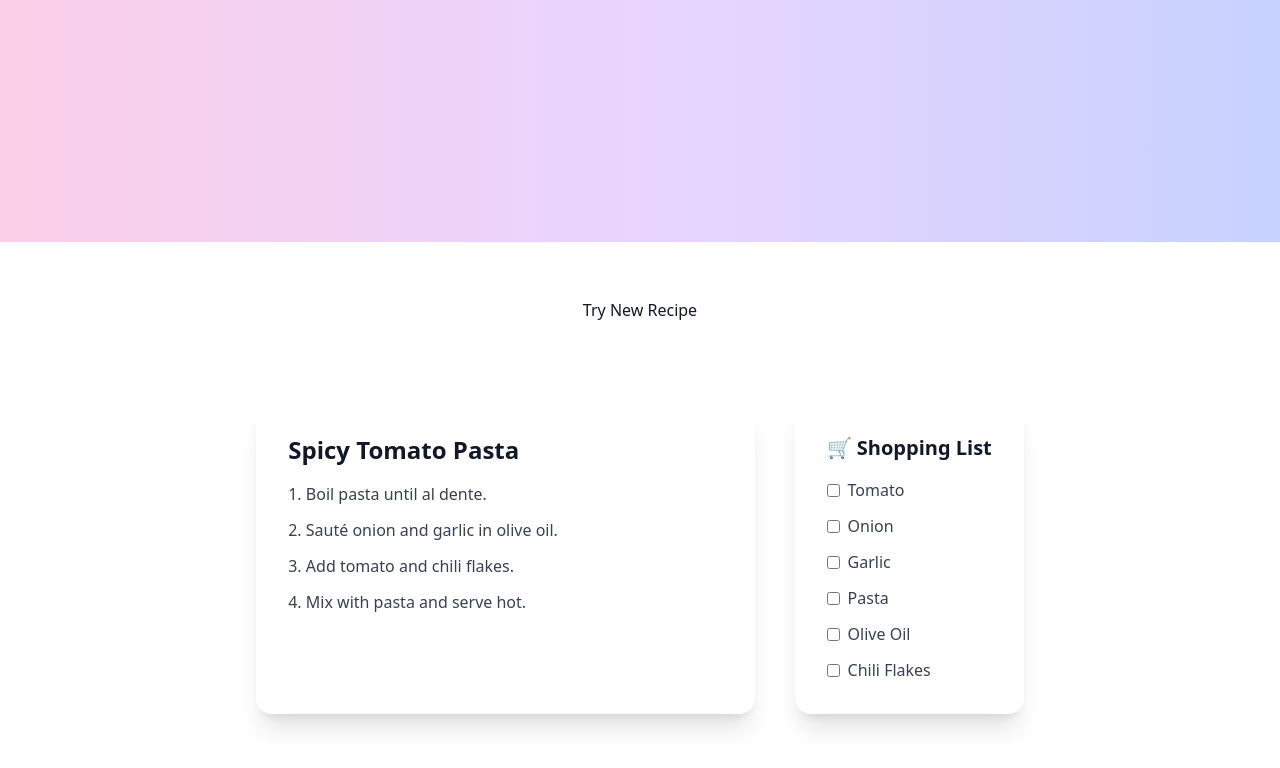
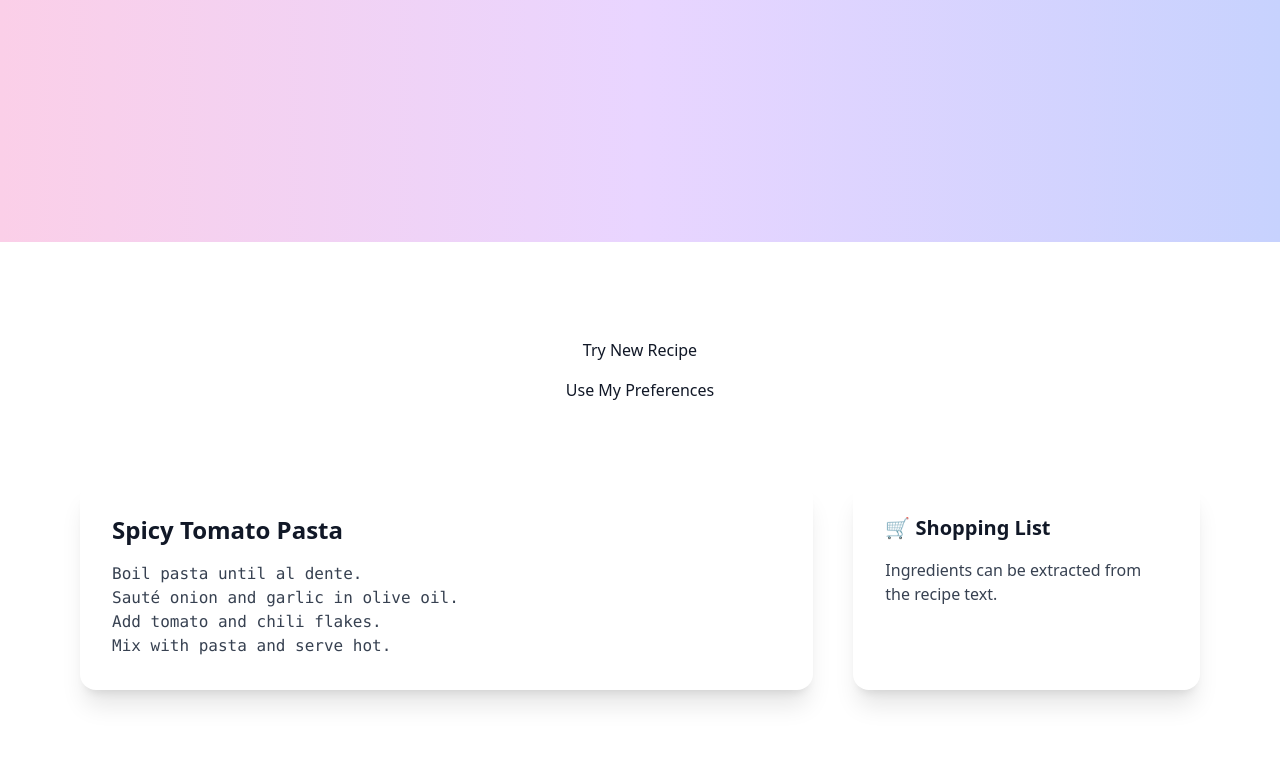
Before and after one commit to apurv2006/BitNBuild-25_PAAS, a React (Vite) app: page / in a window 1280 px wide. Shown: the part 616-1384 px from the top of the page. Built offline with nearby package versions, Linux system fonts and the light colour scheme.

Commit message:
Frontend changes

```diff
--- a/src/pages/RecipeGenerator.jsx
+++ b/src/pages/RecipeGenerator.jsx
@@ -1,7 +1,10 @@
 import { useState } from "react";
+import axios from "axios";
 
-function RecipeGenerator() {
+function RecipeGenerator({ userPreferences }) {
   const [showForm, setShowForm] = useState(false);
+  const [usePreferencesMode, setUsePreferencesMode] = useState(false);
+
   const [formData, setFormData] = useState({
     allergies: [],
     diet: "",
@@ -11,19 +14,13 @@ function RecipeGenerator() {
     ingredients_love: "",
     ingredients_hate: "",
     primary_goal: "",
+    ingredients: "",
   });
 
-  // Example recipe output (replace later with backend data)
-  const recipe = {
+  const [recipe, setRecipe] = useState({
     title: "Spicy Tomato Pasta",
-    ingredients: ["Tomato", "Onion", "Garlic", "Pasta", "Olive Oil", "Chili Flakes"],
-    steps: [
-      "Boil pasta until al dente.",
-      "Sauté onion and garlic in olive oil.",
-      "Add tomato and chili flakes.",
-      "Mix with pasta and serve hot.",
-    ],
-  };
+    text: `Boil pasta until al dente.\nSauté onion and garlic in olive oil.\nAdd tomato and chili flakes.\nMix with pasta and serve hot.`,
+  });
 
   const handleChange = (e) => {
     const { name, value, type, checked } = e.target;
@@ -39,42 +36,88 @@ function RecipeGenerator() {
     }
   };
 
-  const handleSubmit = (e) => {
+  const handleUsePreferencesClick = () => {
+    setUsePreferencesMode(true);
+    setShowForm(true);
+  };
+
+  const handleSubmit = async (e) => {
     e.preventDefault();
-    console.log("Recipe Form Data:", formData); // send to backend
-    setShowForm(false); // auto-close after submit
+    try {
+      const payload = usePreferencesMode
+        ? { ...userPreferences, ingredients: formData.ingredients }
+        : { ...formData };
+
+      const response = await axios.post(
+        "http://127.0.0.1:5000/api/generate-recipe",
+        payload
+      );
+
+      // Map API response to display format
+      setRecipe({
+        title: response.data.recipe.title,
+        text: response.data.recipe.recipe_text,
+      });
+    } catch (error) {
+      console.error("API error:", error);
+      alert("Failed to generate recipe. Check console for details.");
+    }
+
+    setShowForm(false);
+    setUsePreferencesMode(false);
   };
 
   return (
     <section
       id="recipe-generator"
-      // Added padding and dark mode background
       className="min-h-screen flex flex-col items-center justify-start p-10 relative bg-base-100 dark:bg-gray-900 dark:text-gray-200"
     >
-      {/* Try New Recipe Button */}
-      {/* Updated with a more prominent style */}
+      {/* Buttons */}
+      <div className="flex flex-col items-center gap-4 mt-4">
         <button
-        className="btn btn-primary mb-4 absolute top-4 left-1/2 transform -translate-x-1/2 transition-colors duration-300"
-        onClick={() => setShowForm(true)}
+          className="btn btn-primary transition-colors duration-300"
+          onClick={() => { setUsePreferencesMode(false); setShowForm(true); }}
         >
           Try New Recipe
         </button>
 
+        <button
+          className="btn btn-secondary transition-colors duration-300"
+          onClick={handleUsePreferencesClick}
+        >
+          Use My Preferences
+        </button>
+      </div>
+
       {/* Form Modal */}
       {showForm && (
         <div className="fixed inset-0 bg-black bg-opacity-50 flex items-center justify-center z-50">
-          {/* Added smoother look with shadow, padding, and rounded corners */}
           <div className="bg-base-100 dark:bg-gray-800 p-8 rounded-2xl shadow-2xl w-full max-w-md relative transition-colors duration-300">
             <button
               className="absolute top-4 right-4 text-red-500 hover:text-red-700 dark:text-red-400 dark:hover:text-red-600 transition-colors duration-300"
-              onClick={() => setShowForm(false)}
+              onClick={() => { setShowForm(false); setUsePreferencesMode(false); }}
             >
               <svg xmlns="http://www.w3.org/2000/svg" className="h-6 w-6" fill="none" viewBox="0 0 24 24" stroke="currentColor">
                 <path strokeLinecap="round" strokeLinejoin="round" strokeWidth={2} d="M6 18L18 6M6 6l12 12" />
               </svg>
             </button>
-            <h2 className="text-2xl font-bold mb-6 text-center text-gray-900 dark:text-white">Recipe Preferences</h2>
+
+            <h2 className="text-2xl font-bold mb-6 text-center text-gray-900 dark:text-white">
+              {usePreferencesMode ? "Enter Ingredients You Have" : "Recipe Preferences"}
+            </h2>
+
             <form className="space-y-4" onSubmit={handleSubmit}>
+              {usePreferencesMode ? (
+                <input
+                  type="text"
+                  name="ingredients"
+                  placeholder="Ingredients (comma separated)"
+                  className="input input-bordered w-full bg-gray-100 dark:bg-gray-700 dark:text-white border-none focus:outline-none"
+                  onChange={handleChange}
+                  required
+                />
+              ) : (
+                <>
                   {/* Allergies */}
                   <div>
                     <label className="font-semibold text-gray-700 dark:text-gray-300">Allergies</label>
@@ -106,7 +149,6 @@ function RecipeGenerator() {
                     <option value="Non-Vegetarian">Non-Vegetarian</option>
                   </select>
 
-              {/* Other Inputs */}
                   <input
                     type="text"
                     name="favorite_cuisine"
@@ -147,6 +189,13 @@ function RecipeGenerator() {
                     className="input input-bordered w-full bg-gray-100 dark:bg-gray-700 dark:text-white border-none focus:outline-none"
                     onChange={handleChange}
                   />
+                  <input
+                    type="text"
+                    name="ingredients"
+                    placeholder="Ingredients you have (comma separated)"
+                    className="input input-bordered w-full bg-gray-100 dark:bg-gray-700 dark:text-white border-none focus:outline-none"
+                    onChange={handleChange}
+                  />
                   <select
                     name="primary_goal"
                     className="select select-bordered w-full bg-gray-100 dark:bg-gray-700 dark:text-white border-none focus:outline-none"
@@ -157,41 +206,27 @@ function RecipeGenerator() {
                     <option value="Healthy">Healthy Eating</option>
                     <option value="Gourmet">Gourmet Cooking</option>
                   </select>
+                </>
+              )}
 
               <button type="submit" className="btn btn-primary w-full">
-                Submit
+                Generate Recipe
               </button>
             </form>
           </div>
         </div>
       )}
 
-      {/* Layout: Recipe + Shopping List */}
-      {/* Updated layout to be a grid for responsiveness and added gap */}
+      {/* Recipe + Shopping List */}
       <div className="w-full mt-20 gap-10 grid grid-cols-1 lg:grid-cols-3">
-        {/* Recipe Output */}
-        {/* Added smooth, sleek card styling */}
         <div className="flex-1 lg:col-span-2 bg-white dark:bg-gray-800 dark:text-white p-8 rounded-2xl shadow-xl transition-colors duration-300">
           <h2 className="text-2xl font-bold mb-4">{recipe.title}</h2>
-          <ol className="list-decimal list-inside space-y-3 text-gray-700 dark:text-gray-300">
-            {recipe.steps.map((step, index) => (
-              <li key={index}>{step}</li>
-            ))}
-          </ol>
+          <pre className="whitespace-pre-wrap text-gray-700 dark:text-gray-300">{recipe.text}</pre>
         </div>
 
-        {/* Shopping List Sidebar */}
-        {/* Added smooth, sleek card styling */}
         <div className="w-full bg-base-200 dark:bg-gray-800 dark:text-white p-8 rounded-2xl shadow-xl transition-colors duration-300 mt-8 lg:mt-0">
           <h2 className="text-xl font-bold mb-4">🛒 Shopping List</h2>
-          <ul className="space-y-3">
-            {recipe.ingredients.map((item) => (
-              <li key={item} className="flex items-center gap-2">
-                <input type="checkbox" className="checkbox checkbox-primary" />
-                <span className="text-gray-700 dark:text-gray-300">{item}</span>
-              </li>
-            ))}
-          </ul>
+          <p className="text-gray-700 dark:text-gray-300">Ingredients can be extracted from the recipe text.</p>
         </div>
       </div>
     </section>
--- /dev/null
+++ b/src/utils/parseRecipe.jsx
@@ -0,0 +1,27 @@
+// utils/parseRecipe.js
+export function parseRecipeSteps(recipeText) {
+  // Match lines starting with a number + period (1., 2., 3., etc.)
+  const stepRegex = /^\d+\.\s*(.+)$/gm;
+  const matches = [...recipeText.matchAll(stepRegex)];
+
+  // Convert matches to step objects
+  return matches.map((match, i) => ({
+    id: i + 1,
+    title: match[1].split(":")[0].trim(),      // Step title (before colon)
+    description: match[1].split(":")[1]?.trim() || match[1].trim(), // Step description
+    time: 0, // You can customize if you want a timer per step
+  }));
+}
+
+export function parseIngredients(recipeText) {
+  // Extract everything under "#### **Ingredients:**" until next "---" section
+  const ingredientsMatch = recipeText.match(/#### \*\*Ingredients:\*\*([\s\S]*?)---/);
+  if (!ingredientsMatch) return [];
+
+  // Extract bullet points
+  const bullets = ingredientsMatch[1].split("\n").filter(line => line.startsWith("*")).map(line =>
+    line.replace(/[*\s]+/g, "").replace(/\*\*/g, "").trim()
+  );
+
+  return bullets;
+}
```
Lines whose indentation alone changed are shown as unchanged.
